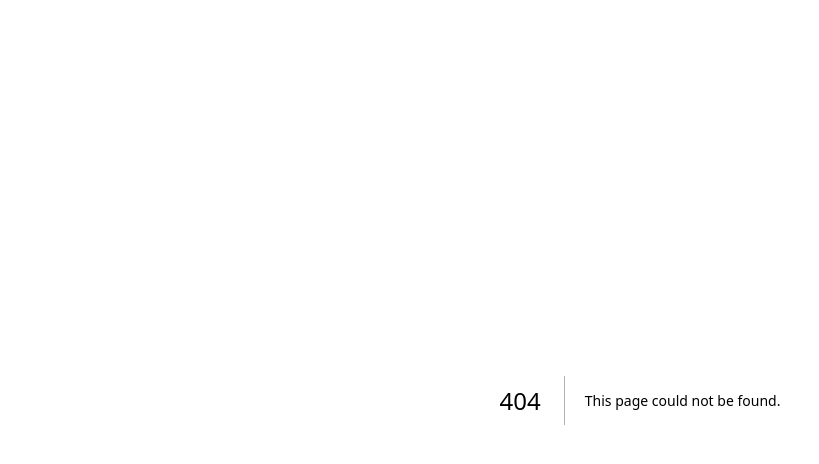
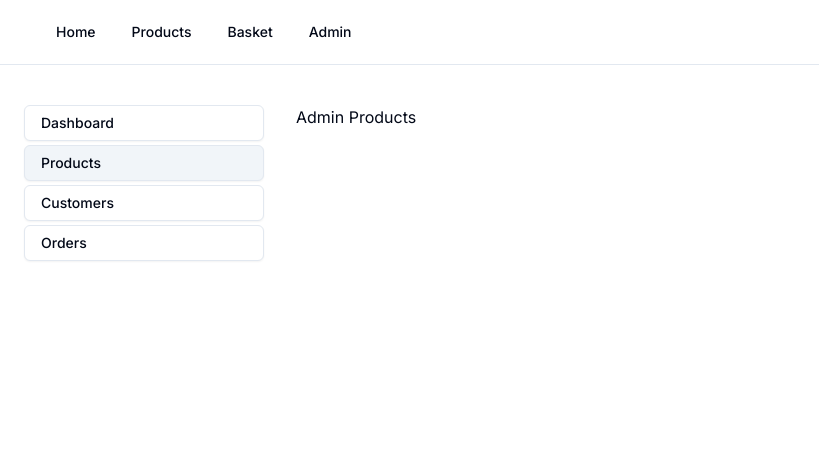
Before and after one commit to ademclk/ecommerce-client, a Next.js app: page /admin/products in a window 1280 px wide. Before the commit this address had no page. Shown: the top 464 px of the page, without its empty margins (0-819 px from the left). Built offline with nearby package versions, Linux system fonts and the light colour scheme.

Commit message:
Implement admin layout

```diff
--- /dev/null
+++ b/app/(root)/admin/components/sidebar-nav.tsx
@@ -0,0 +1,48 @@
+"use client";
+
+import { cn } from "@/lib/utils"
+import { Button, buttonVariants } from "@/components/ui/button"
+import { usePathname } from "next/navigation"
+import { ScrollArea } from "@/components/ui/scroll-area"
+import Link from "next/link";
+
+
+interface SidebarNavProps extends React.HTMLAttributes<HTMLDivElement> {
+    items: {
+        href: string,
+        title: string,
+    }[]
+}
+
+export function SidebarNav({ className, items, ...props }: SidebarNavProps) {
+    const pathname = usePathname()
+
+    return (
+        <>
+            <nav
+                className={cn(
+                    "flex space-x-2 lg:flex-col lg:space-x-0 lg:space-y-1",
+                    className
+                )}
+                {...props}
+            >
+                {items.map((item) => (
+                    <Link
+                        key={item.href}
+                        href={item.href}
+                        placeholder=""
+                        className={cn(
+                            buttonVariants({ variant: "outline" }),
+                            pathname === item.href
+                                ? "bg-muted hover:bg-muted"
+                                : "hover:bg-transparent hover:underline",
+                            "justify-start"
+                        )}
+                    >
+                        {item.title}
+                    </Link>
+                ))}
+            </nav>
+        </>
+    )
+}
--- /dev/null
+++ b/app/(root)/admin/customers/page.tsx
@@ -0,0 +1,9 @@
+
+
+export default function AdminCustomers() {
+    return (
+        <>
+            <p>Admin Customers</p>
+        </>
+    )
+}
--- /dev/null
+++ b/app/(root)/admin/layout.tsx
@@ -0,0 +1,43 @@
+import { Separator } from "@/components/ui/separator"
+import { SidebarNav } from "./components/sidebar-nav"
+import { ScrollArea } from "@/components/ui/scroll-area"
+
+interface SettingsLayoutProps {
+    children: React.ReactNode
+}
+
+const sidebarNavItems = [
+    {
+        title: "Dashboard",
+        href: "/admin",
+    },
+    {
+        title: "Products",
+        href: "/admin/products",
+    },
+    {
+        title: "Customers",
+        href: "/admin/customers",
+    },
+    {
+        title: "Orders",
+        href: "/admin/orders",
+    },
+]
+
+export default function AdminLayout({ children }: SettingsLayoutProps) {
+    return (
+        <>
+            <div>
+                <div className="hidden space-y-6 p-10 pb-16 md:block">
+                    <div className="flex flex-col space-y-8 lg:flex-row lg:space-x-12 lg:space-y-0">
+                        <aside className="-mx-4 lg:w-1/5">
+                            <SidebarNav items={sidebarNavItems} />
+                        </aside>
+                        <div className="flex-1 lg:max-w-2xl">{children}</div>
+                    </div>
+                </div>
+            </div>
+        </>
+    )
+}
--- /dev/null
+++ b/app/(root)/admin/orders/page.tsx
@@ -0,0 +1,7 @@
+export default function AdminOrders() {
+    return (
+        <>
+            <p>Admin Orders</p>
+        </>
+    )
+}
--- a/app/(root)/admin/page.tsx
+++ b/app/(root)/admin/page.tsx
@@ -1,7 +1,9 @@
-"use client";
+import { SidebarNav } from "./components/sidebar-nav";
 
 export default function Admin() {
     return (
-        <p>Admin</p>
+        <>
+            <p></p>
+        </>
     )
 }
--- /dev/null
+++ b/app/(root)/admin/products/page.tsx
@@ -0,0 +1,7 @@
+export default function AdminProducts() {
+    return (
+        <>
+            <p>Admin Products</p>
+        </>
+    )
+}
--- a/app/(root)/layout.tsx
+++ b/app/(root)/layout.tsx
@@ -22,7 +22,8 @@ export default function HomeLayout({
                 </div>
             </div>
 
-            <body>{children}</body>
+            {children}
+
         </>
     )
 }
--- /dev/null
+++ b/components/ui/button.tsx
@@ -0,0 +1,57 @@
+import * as React from "react"
+import { Slot } from "@radix-ui/react-slot"
+import { cva, type VariantProps } from "class-variance-authority"
+
+import { cn } from "@/lib/utils"
+
+const buttonVariants = cva(
+  "inline-flex items-center justify-center rounded-md text-sm font-medium transition-colors focus-visible:outline-none focus-visible:ring-1 focus-visible:ring-ring disabled:pointer-events-none disabled:opacity-50",
+  {
+    variants: {
+      variant: {
+        default:
+          "bg-primary text-primary-foreground shadow hover:bg-primary/90",
+        destructive:
+          "bg-destructive text-destructive-foreground shadow-sm hover:bg-destructive/90",
+        outline:
+          "border border-input bg-background shadow-sm hover:bg-accent hover:text-accent-foreground",
+        secondary:
+          "bg-secondary text-secondary-foreground shadow-sm hover:bg-secondary/80",
+        ghost: "hover:bg-accent hover:text-accent-foreground",
+        link: "text-primary underline-offset-4 hover:underline",
+      },
+      size: {
+        default: "h-9 px-4 py-2",
+        sm: "h-8 rounded-md px-3 text-xs",
+        lg: "h-10 rounded-md px-8",
+        icon: "h-9 w-9",
+      },
+    },
+    defaultVariants: {
+      variant: "default",
+      size: "default",
+    },
+  }
+)
+
+export interface ButtonProps
+  extends React.ButtonHTMLAttributes<HTMLButtonElement>,
+    VariantProps<typeof buttonVariants> {
+  asChild?: boolean
+}
+
+const Button = React.forwardRef<HTMLButtonElement, ButtonProps>(
+  ({ className, variant, size, asChild = false, ...props }, ref) => {
+    const Comp = asChild ? Slot : "button"
+    return (
+      <Comp
+        className={cn(buttonVariants({ variant, size, className }))}
+        ref={ref}
+        {...props}
+      />
+    )
+  }
+)
+Button.displayName = "Button"
+
+export { Button, buttonVariants }
--- /dev/null
+++ b/components/ui/scroll-area.tsx
@@ -0,0 +1,48 @@
+"use client"
+
+import * as React from "react"
+import * as ScrollAreaPrimitive from "@radix-ui/react-scroll-area"
+
+import { cn } from "@/lib/utils"
+
+const ScrollArea = React.forwardRef<
+  React.ElementRef<typeof ScrollAreaPrimitive.Root>,
+  React.ComponentPropsWithoutRef<typeof ScrollAreaPrimitive.Root>
+>(({ className, children, ...props }, ref) => (
+  <ScrollAreaPrimitive.Root
+    ref={ref}
+    className={cn("relative overflow-hidden", className)}
+    {...props}
+  >
+    <ScrollAreaPrimitive.Viewport className="h-full w-full rounded-[inherit]">
+      {children}
+    </ScrollAreaPrimitive.Viewport>
+    <ScrollBar />
+    <ScrollAreaPrimitive.Corner />
+  </ScrollAreaPrimitive.Root>
+))
+ScrollArea.displayName = ScrollAreaPrimitive.Root.displayName
+
+const ScrollBar = React.forwardRef<
+  React.ElementRef<typeof ScrollAreaPrimitive.ScrollAreaScrollbar>,
+  React.ComponentPropsWithoutRef<typeof ScrollAreaPrimitive.ScrollAreaScrollbar>
+>(({ className, orientation = "vertical", ...props }, ref) => (
+  <ScrollAreaPrimitive.ScrollAreaScrollbar
+    ref={ref}
+    orientation={orientation}
+    className={cn(
+      "flex touch-none select-none transition-colors",
+      orientation === "vertical" &&
+        "h-full w-2.5 border-l border-l-transparent p-[1px]",
+      orientation === "horizontal" &&
+        "h-2.5 border-t border-t-transparent p-[1px]",
+      className
+    )}
+    {...props}
+  >
+    <ScrollAreaPrimitive.ScrollAreaThumb className="relative flex-1 rounded-full bg-border" />
+  </ScrollAreaPrimitive.ScrollAreaScrollbar>
+))
+ScrollBar.displayName = ScrollAreaPrimitive.ScrollAreaScrollbar.displayName
+
+export { ScrollArea, ScrollBar }
--- /dev/null
+++ b/components/ui/separator.tsx
@@ -0,0 +1,31 @@
+"use client"
+
+import * as React from "react"
+import * as SeparatorPrimitive from "@radix-ui/react-separator"
+
+import { cn } from "@/lib/utils"
+
+const Separator = React.forwardRef<
+  React.ElementRef<typeof SeparatorPrimitive.Root>,
+  React.ComponentPropsWithoutRef<typeof SeparatorPrimitive.Root>
+>(
+  (
+    { className, orientation = "horizontal", decorative = true, ...props },
+    ref
+  ) => (
+    <SeparatorPrimitive.Root
+      ref={ref}
+      decorative={decorative}
+      orientation={orientation}
+      className={cn(
+        "shrink-0 bg-border",
+        orientation === "horizontal" ? "h-[1px] w-full" : "h-full w-[1px]",
+        className
+      )}
+      {...props}
+    />
+  )
+)
+Separator.displayName = SeparatorPrimitive.Root.displayName
+
+export { Separator }
--- a/package.json
+++ b/package.json
@@ -12,6 +12,7 @@
     "@nextui-org/react": "^1.0.0-beta.13",
     "@radix-ui/react-icons": "^1.3.0",
     "@radix-ui/react-navigation-menu": "^1.1.3",
+    "@radix-ui/react-separator": "^1.0.3",
     "@types/node": "20.4.2",
     "@types/react": "18.2.15",
     "@types/react-dom": "18.2.7",
@@ -20,7 +21,7 @@
     "clsx": "^1.2.1",
     "eslint": "8.44.0",
     "eslint-config-next": "13.4.9",
-    "next": "13.4.9",
+    "next": "^13.4.10",
     "postcss": "8.4.26",
     "react": "18.2.0",
     "react-dom": "18.2.0",
```
Also changed, not shown: .eslintrc.json, 1 other file (tests, documents, lock files or other folders).
